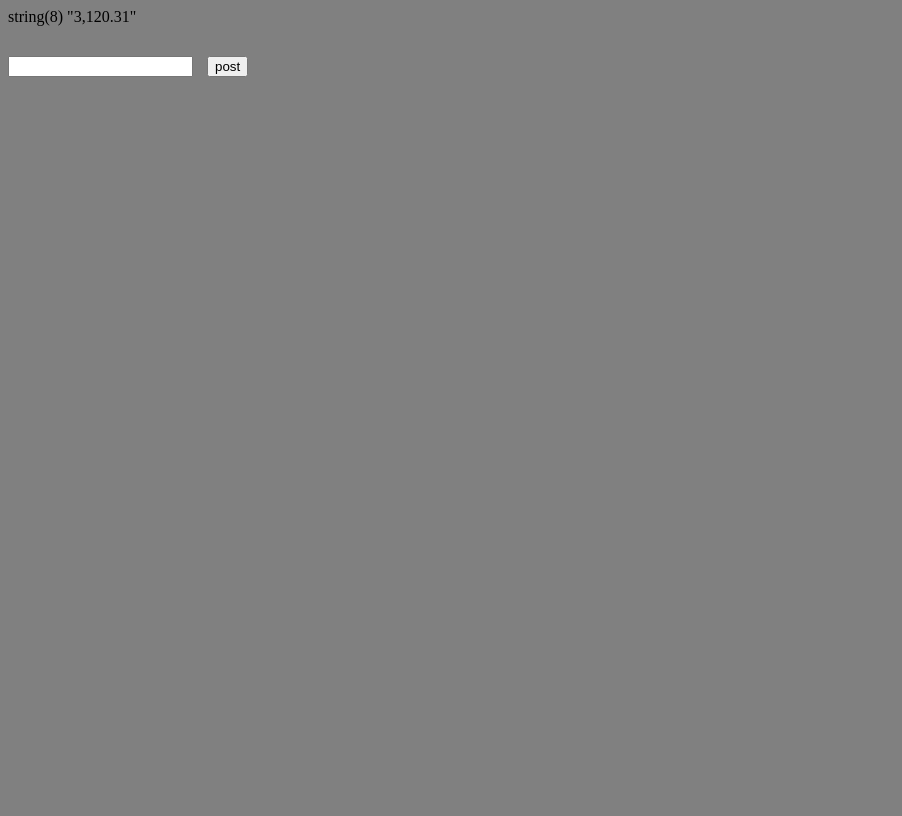
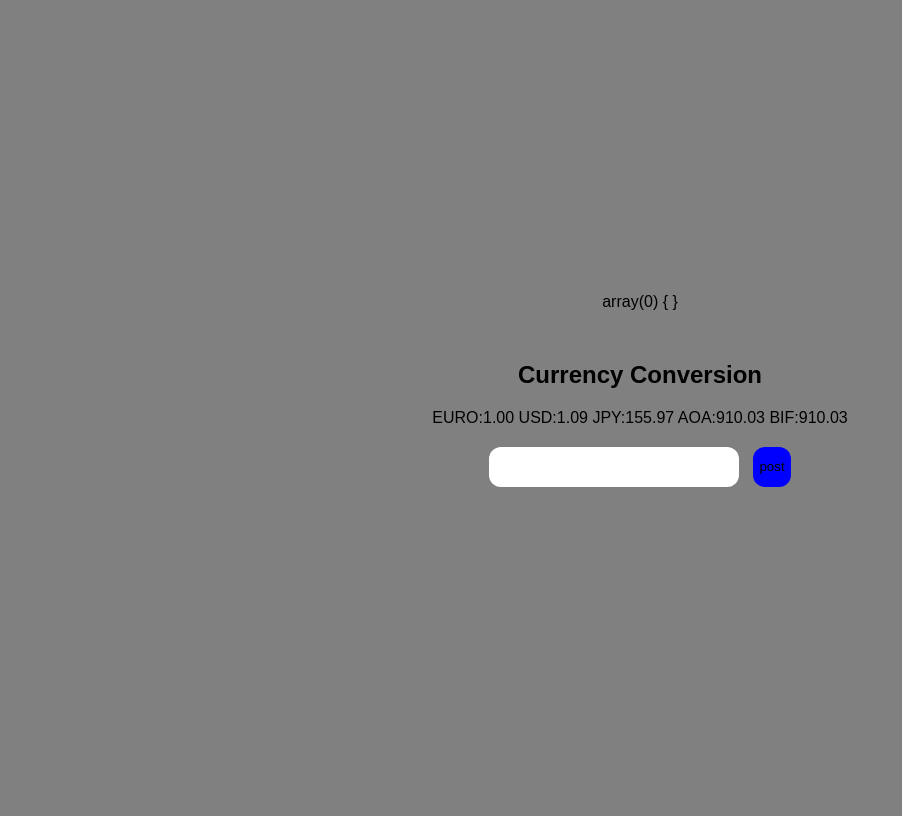
Before and after one commit to becodeorg/verou-5-the-dream-JosueSalazaku, a PHP site: page / in a window 1280 px wide. Shown: the whole page, without its empty margins (0-902 px from the left). Before the commit the page ends 76 px from the top, so only its background shows below. Run offline with PHP 8.4, Linux system fonts and the light colour scheme; data that the repository does not hold is empty.

Commit message:
Create a function for converted amount

```diff
--- a/index.php
+++ b/index.php
@@ -1,7 +1,5 @@
 <?php
-// var_dump($_POST);
-
-
+var_dump($_POST);
 
 $currencies = (object) [
     'EURO' => 'EURO',
@@ -23,12 +21,16 @@ foreach ($currenciesRate as $currency => &$rate) {
     $rate = number_format($rate, 2);
 }
 
-var_dump($rate);
+function currencyChange($currency, $amount) {
+    global $currenciesRate;
+    if (isset($currenciesRate->$currency)) {
+        $convertedAmount = $amount * $currenciesRate->$currency;
+        return $convertedAmount;
+    } else {
+        return "Invalid currency";
+    }
+}
 
-
-function currencyChange($currency, $amount) {
-
-};
 ?>
 
 <!DOCTYPE html>
@@ -42,25 +44,63 @@ function currencyChange($currency, $amount) {
 
 body {
     background: gray;
+    display: flex;
+    flex-direction: column;
+    justify-content: center;
+    align-items: center;
+    height: 100vh;
+    font-family: 'Poppins', sans-serif;
 }
 
 main {
     margin-top: 30px;
+    display: flex;
+    flex-direction: column;
+    justify-content: center;
+    align-items: center;
 }
+
 
 form {
     display: flex;
     flex-direction: row;
     gap: 7px;
+    padding: 20px;
+}
+
+input {
+    width: 250px;
+    height: 40px;
+    font-size: 20px;
+    border-radius: 12px;
+    border: none;
+
+}
+
+button {
+    display: flex;
+    flex-direction: column;
+    flex-direction: column;
+    justify-content: center;
+    align-items: center;
+    border-radius: 12px;
+    border: none;
+    background: blue;
 }
 </style>
 <body>
     <main>
+    <h2>Currency Conversion</h2>
+        <?php foreach ($currenciesRate as $currency => $rate): ?>
+            <?php echo "$currency:$rate"; ?>
+            <?php echo "$convertedAmount"; ?>
+        <?php endforeach; ?>
         <form action="index.php" method="post">
             <input type="number" name="amount">
             <br>
-            <button>post</button>
+            <button onclick="<?php echo 'var_dump(' . currencyChange('EURO', 1) . ');'; ?>">post</button>
         </form>
+
     </main>
 </body>
 </html>
```
